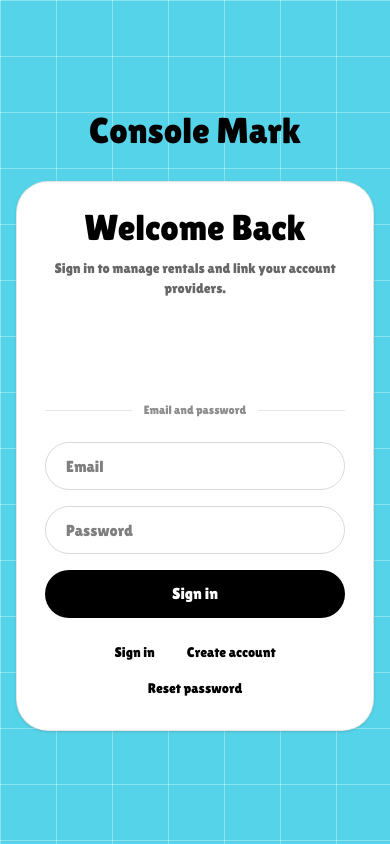
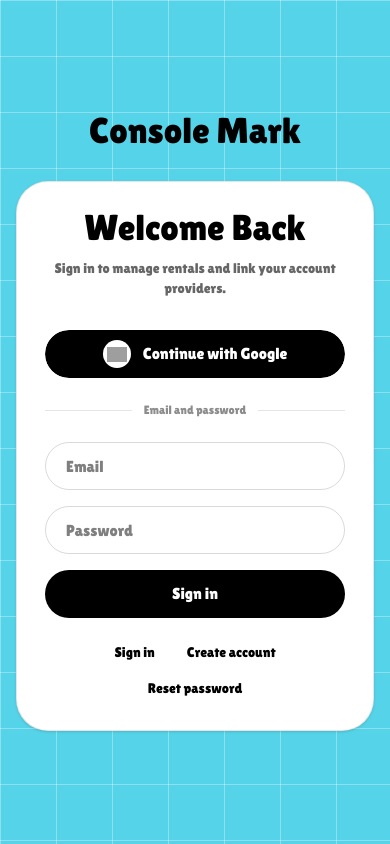
Before and after one commit to KHADERDEV/consolemark-com, a Next.js app: page /auth/login in a window 390 px wide. Built offline with nearby package versions, Linux system fonts and the light colour scheme; no server answers; grey boxes are pictures that could not be loaded.

Commit message:
feat: enhance Google login button with custom styling and responsive width adjustment

```diff
--- a/src/app/auth/login/login-panel.tsx
+++ b/src/app/auth/login/login-panel.tsx
@@ -1,8 +1,9 @@
 "use client";
 
 import { type CredentialResponse, GoogleLogin } from "@react-oauth/google";
+import Image from "next/image";
 import { useSearchParams } from "next/navigation";
-import { useState } from "react";
+import { useEffect, useRef, useState } from "react";
 
 import { createClient } from "@/lib/supabase/client";
 
@@ -15,6 +16,8 @@ export function LoginPanel() {
   const [email, setEmail] = useState("");
   const [password, setPassword] = useState("");
   const [isPending, setIsPending] = useState(false);
+  const googleButtonFrameRef = useRef<HTMLDivElement>(null);
+  const [googleButtonWidth, setGoogleButtonWidth] = useState(320);
 
   const siteUrl = typeof window === "undefined" ? "" : window.location.origin;
   const nextPath = searchParams.get("next") ?? "/";
@@ -25,6 +28,29 @@ export function LoginPanel() {
   const [message, setMessage] = useState(initialMessage);
   const googleClientId = process.env.NEXT_PUBLIC_GOOGLE_CLIENT_ID;
   const googleLoginUri = `${siteUrl}/auth/google/callback`;
+
+  useEffect(() => {
+    const element = googleButtonFrameRef.current;
+
+    if (!element) {
+      return;
+    }
+
+    const buttonFrame = element;
+
+    function updateButtonWidth() {
+      setGoogleButtonWidth(
+        Math.max(180, Math.min(400, Math.round(buttonFrame.clientWidth))),
+      );
+    }
+
+    updateButtonWidth();
+
+    const resizeObserver = new ResizeObserver(updateButtonWidth);
+    resizeObserver.observe(buttonFrame);
+
+    return () => resizeObserver.disconnect();
+  }, []);
 
   async function signInWithGoogle(credentialResponse: CredentialResponse) {
     setIsPending(true);
@@ -111,12 +137,28 @@ export function LoginPanel() {
         Sign in to manage rentals and link your account providers.
       </p>
 
+      <div className="mt-8 w-full" ref={googleButtonFrameRef}>
+        {googleClientId ? (
           <div
-        className={`mt-8 flex min-h-12 w-full items-center justify-center overflow-hidden rounded-full ${
+            className={`relative min-h-12 w-full overflow-hidden rounded-full ${
               isPending ? "pointer-events-none opacity-60" : ""
             }`}
           >
-        {googleClientId ? (
+            <div className="pointer-events-none flex min-h-12 w-full items-center justify-center gap-3 rounded-full bg-black px-5 text-white transition">
+              <span className="flex h-7 w-7 items-center justify-center rounded-full bg-white p-1">
+                <Image
+                  src="https://res.cloudinary.com/destej60y/image/upload/v1783555357/0306f033-8480-4a99-bd94-ba0aed73ef2c.png"
+                  alt=""
+                  width={20}
+                  height={20}
+                  className="h-5 w-5 object-contain"
+                />
+              </span>
+              <span className="font-lilita text-base tracking-normal sm:text-lg">
+                Continue with Google
+              </span>
+            </div>
+            <div className="absolute inset-0 flex items-center justify-center opacity-0">
               <GoogleLogin
                 login_uri={googleLoginUri}
                 onSuccess={signInWithGoogle}
@@ -127,8 +169,10 @@ export function LoginPanel() {
                 text="continue_with"
                 theme="filled_black"
                 ux_mode="redirect"
-            width="384"
+                width={String(googleButtonWidth)}
               />
+            </div>
+          </div>
         ) : (
           <p className="rounded-[20px] bg-[#ff2780]/10 px-4 py-3 text-center text-sm text-[#b8004e]">
             Missing NEXT_PUBLIC_GOOGLE_CLIENT_ID.
```
Lines whose indentation alone changed are shown as unchanged.
